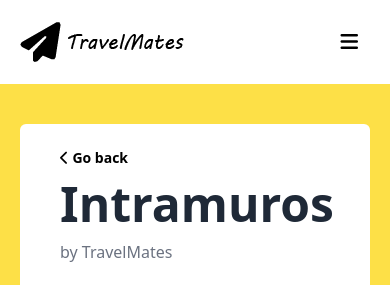
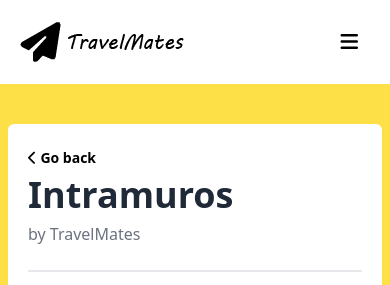
Before and after one commit to kabi02/webdev-proj, a website: page src/article3.html in a window 390 px wide. Shown: the top 285 px of the page. Drawn offline with nearby package versions, Linux system fonts and the light colour scheme.

Commit message:
fixed article pages on mobile

```diff
--- a/src/article3.html
+++ b/src/article3.html
@@ -116,10 +116,10 @@
         </nav>
 	</div>
     <!-- main div -->
-    <div class="flex justify-center font-opensans px-40 py-10 gap-3 max-xl:px-10 max-lg:flex-col max-md:px-8 max-sm:px-5 max-[300px]:px-2">
-        <div class="bg-white px-10 pt-6 text-justify w-[70%] rounded-md max-lg:w-full max-[300px]:px-5">
+    <div class="flex justify-center font-opensans px-40 py-10 gap-3 max-xl:px-10 max-lg:flex-col max-md:px-8 max-sm:px-5 max-[400px]:px-2">
+        <div class="bg-white px-10 pt-6 text-justify w-[70%] rounded-md max-lg:w-full max-[400px]:px-5">
             <div class="text-left w-max font-semibold cursor-pointer sm:text-base text-sm transition duration-300 hover:text-gray-400"><a href="javascript:history.back()"><i class="fa-solid fa-chevron-left"></i> Go back</div></a>
-            <h1 class="font-opensans font-extrabold text-[48px] text-gray-800 max-[300px]:text-[36px]">Intramuros</h1>
+            <h1 class="font-opensans font-extrabold text-[48px] text-gray-800 max-[400px]:text-[36px]">Intramuros</h1>
             <p class="font-opensans text-gray-500">by TravelMates</p><br>
             <div class="h-[2px] w-full bg-gray-200 rounded-lg"></div><br>
             <img src="https://a.cdn-hotels.com/gdcs/production16/d15/70589415-4617-4205-804f-210fbb296933.jpg?impolicy=fcrop&w=1600&h=1066&q=medium" class="w-[100%] block" alt="">
```
Also changed, not shown: src/article1.html (+2 -2 lines), src/article2.html (+2 -2 lines), dist/output.css.
